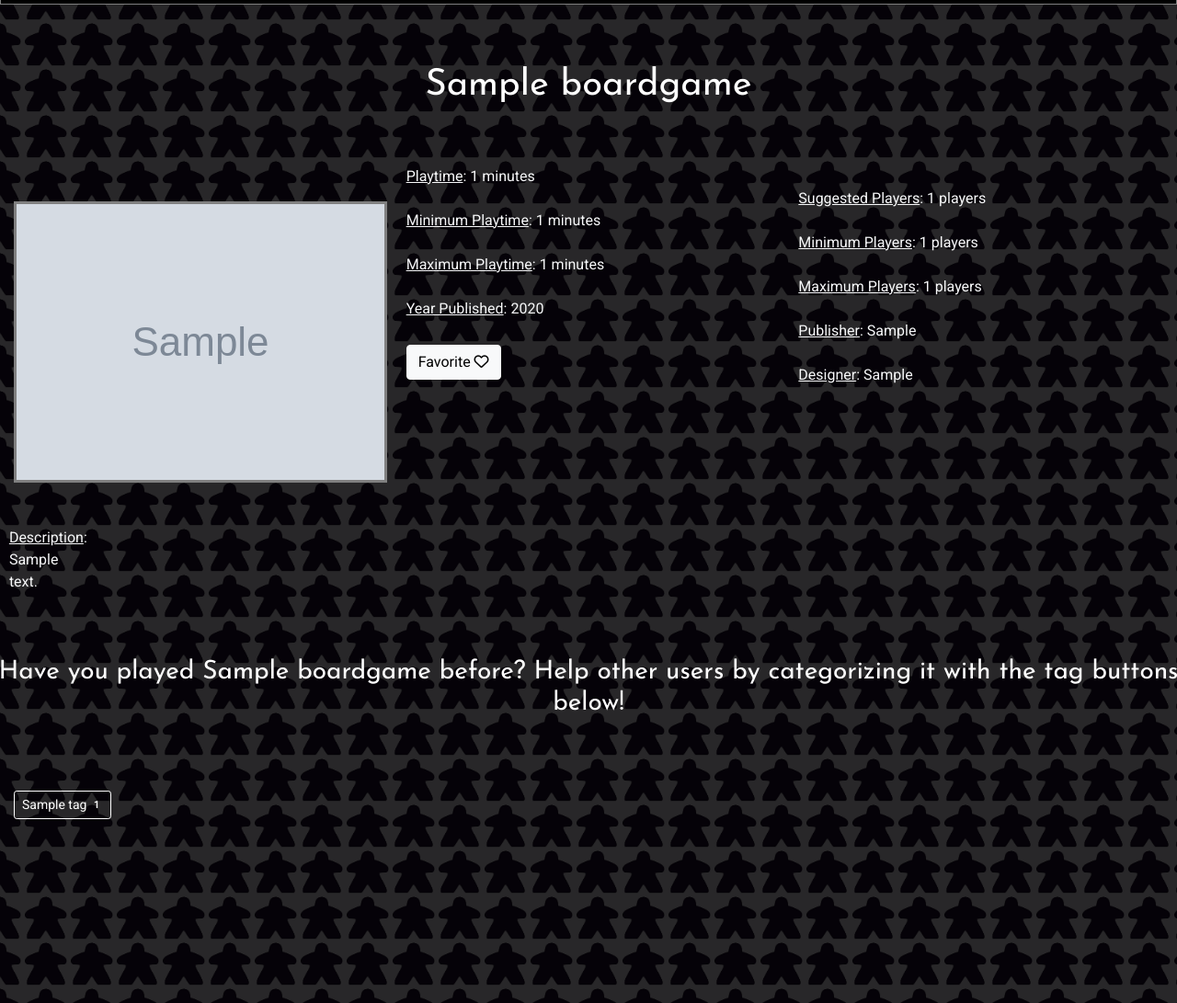
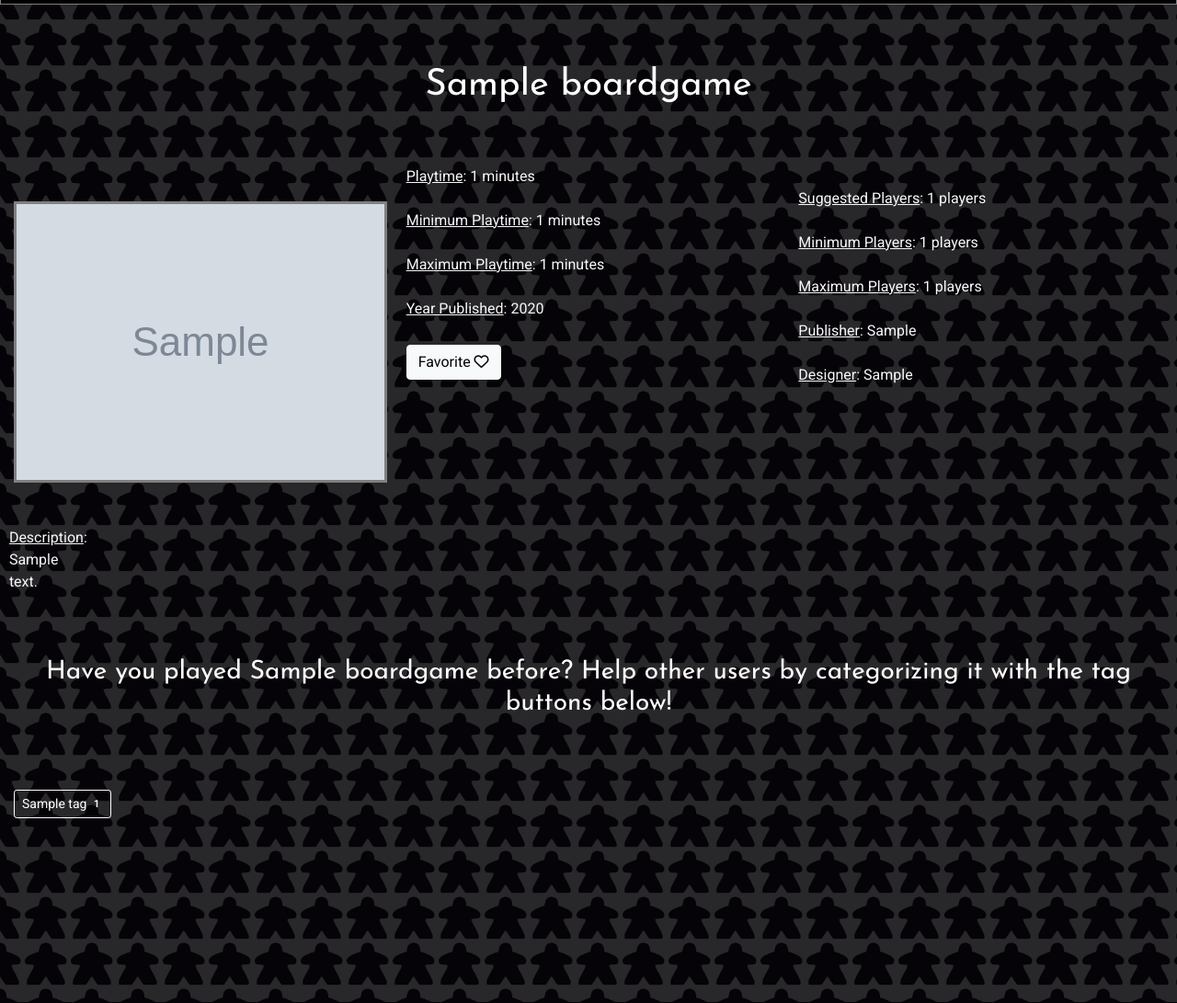
Before and after one commit to elaineyoung702/board-game-guru, a Flask app: page /boardgame/1 in a window 1280 px wide. Shown: the part 57-1148 px from the top of the page at 92% size. Run offline with Flask 2, Linux system fonts and the light colour scheme; tables that the repository leaves empty hold one stand-in row (values such as "Sample post"); grey boxes marked "Sample" are stand-in pictures; some libraries are stand-ins or nearby versions.

Commit message:
formatting for bottom header above tag buttons needed formatting to fit on screen

```diff
--- a/templates/boardgame.html
+++ b/templates/boardgame.html
@@ -43,8 +43,9 @@
   </div>
 
   <div class="row">
+    <div class="col-sm-12">
       <h3> Have you played {{boardgame.bg_name}} before? Help other users by categorizing it with the tag buttons below! </h3>
-    </div>
+    </div></div>
 
     <div class="col-sm-12">
       {% for tag in tags %}
```
